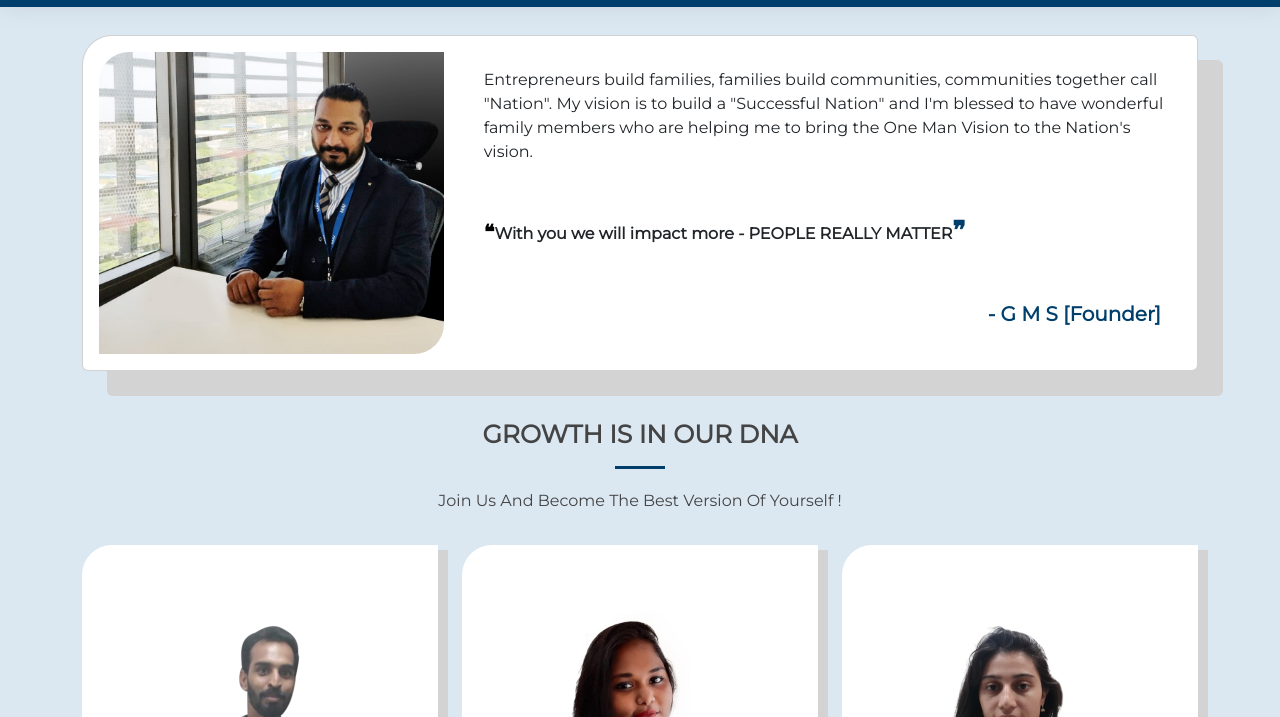
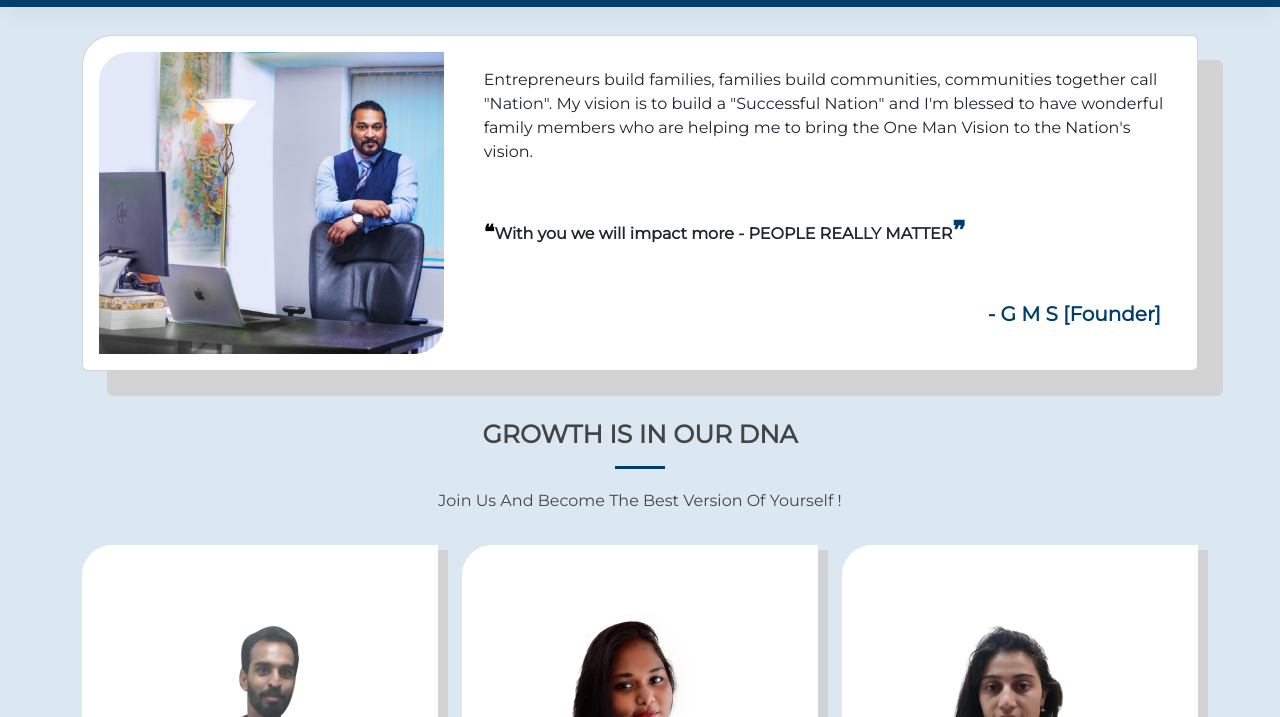
Before and after one commit to test-worktops/mai.india, a plain HTML site: page testimonials.html in a window 1280 px wide. Shown: the part 83-800 px from the top of the page. Drawn offline with Linux system fonts and the light colour scheme.

Commit message:
02-11-23

```diff
--- a/testimonials.html
+++ b/testimonials.html
@@ -87,7 +87,7 @@ gtag('config', 'G-CVNE7HQ1V9');
           <div class="card-body p-3" >
             <div class="row">
               <div class="col-lg-4">
-                <img src="assets/img/gms2.jpg" width="100%" height="100%" style="object-fit:cover;  border-top-left-radius: 30px; border-bottom-right-radius: 30px;" />
+                <img src="assets/img/gms3.jpg" width="100%" height="100%" style="object-fit:cover;  border-top-left-radius: 30px; border-bottom-right-radius: 30px;" />
               </div>
               <div class="col-lg-8 ">
                 <!--  -->
```
Also changed, not shown: assets/img/gms3.jpg (added), 1 other file.
